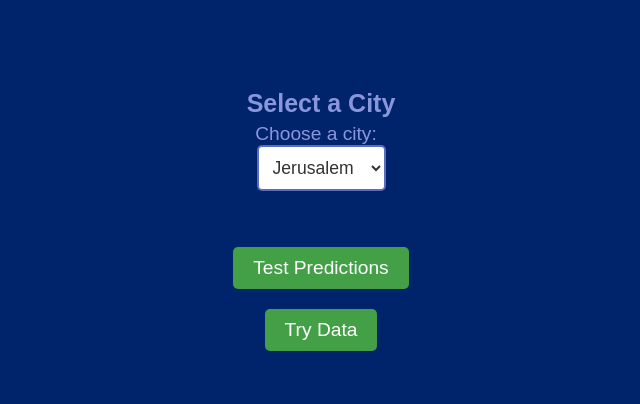
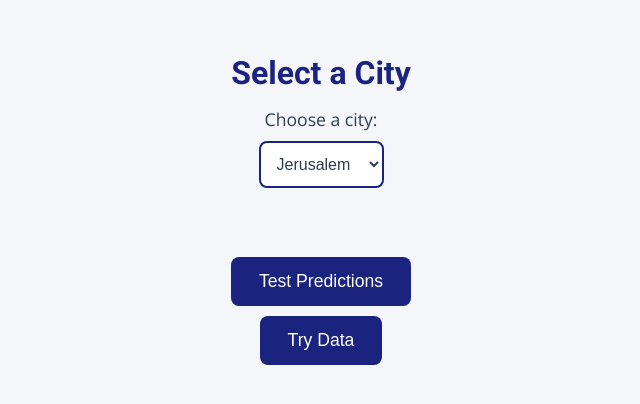
Before and after one commit to Amalziad1/Traffic-congestion-prediction-project, a plain HTML site: page index.html in a window 1280 px wide. Shown: the part 188-592 px from the top of the page, without its empty margins (319-959 px from the left). Drawn offline with nearby package versions, Linux system fonts and the light colour scheme.

Commit message:
Add files via upload
Update file

```diff
--- a/style.css
+++ b/style.css
@@ -1,91 +1,138 @@
+/* Importing fonts */
+@import url('https://fonts.googleapis.com/css2?family=Roboto:wght@400;700&family=Open+Sans:wght@300;400;600&display=swap');
+
+* {
+    margin: 0;
+    padding: 0;
+    box-sizing: border-box;
+}
+
 body {
-    font-family: 'Arial', sans-serif;
-    background-color: #00246c;
-    color: #8a96dc;
+    font-family: 'Open Sans', sans-serif;
+    background-color: #f4f6f9;
+    color: #2c3e50;
     display: flex;
     flex-direction: column;
     align-items: center;
     justify-content: center;
-    height: 100vh;
-    margin: 0;
+    min-height: 100vh;
+    padding: 20px;
 }
 
-h1 {
-    color: #8a96dc;
-    font-size: 25px;
-    margin-bottom: 5px;
+/* Heading styles */
+h1, h2, h3 {
+    font-family: 'Roboto', sans-serif;
+    color: #1a237e;
+    margin-bottom: 15px;
+    font-weight: 700; /* Bold */
 }
 
+/* Labels and input fields */
 label {
-    font-size: 1.2em;
-    margin-right: 10px;
+    font-size: 1.1em;
+    margin-bottom: 10px;
+    color: #2c3e50;
 }
 
-select {
-    padding: 10px;
-    font-size: 1.1em;
-    border: 2px solid #5c6bc0;
-    border-radius: 5px;
-    background-color: #fff;
-    color: #333;
+select, input[type="number"] {
+    padding: 12px;
+    font-size: 1em;
+    border: 2px solid #1a237e;
+    border-radius: 8px;
+    background-color: #ffffff;
+    color: #2c3e50;
+    margin-bottom: 20px;
+    transition: border-color 0.3s;
 }
 
+select:focus, input[type="number"]:focus {
+    border-color: #ff7043;
+    outline: none;
+}
+
+/* Button styles */
 button {
-    padding: 10px 20px;
-    font-size: 1.2em;
-    background-color: #5c6bc0;
-    color: #fff;
+    padding: 14px 28px;
+    font-size: 1.1em;
+    background-color: #1a237e;
+    color: #ffffff;
     border: none;
-    border-radius: 5px;
+    border-radius: 8px;
     cursor: pointer;
-    margin-top: 20px;
+    transition: background-color 0.3s, transform 0.2s;
+    margin: 5px; /* Add spacing between buttons */
 }
 
 button:hover {
-    background-color: #3949ab;
-}
-input[type="number"] {
-    padding: 10px;
-    font-size: 1.1em;
-    border: 2px solid #43a047;
-    border-radius: 5px;
-    margin-bottom: 10px;
+    background-color: #ff7043;
+    transform: scale(1.05);
 }
 
-button {
-    padding: 10px 20px;
-    font-size: 1.2em;
-    background-color: #43a047;
-    color: #fff;
-    border: none;
-    border-radius: 5px;
-    cursor: pointer;
-    margin-top: 20px;
+button:focus {
+    outline: 3px solid #ff7043;
 }
 
-button:hover {
-    background-color: #2e7d32;
+/* Button container */
+.button-container {
+    display: flex;
+    flex-direction: column;
+    align-items: center;
 }
 
+.button-container button {
+    width: 100%;
+    max-width: 200px; /* Set max-width for consistency */
+}
+
+/* Result display */
 #result {
     color: #ff7043;
     font-size: 1.5em;
     margin-top: 20px;
+    font-weight: 600; /* Semi-bold */
 }
 
+/* Table styles */
 table {
-    width: 80%;
+    width: 90%;
     margin: 20px auto;
     border-collapse: collapse;
+    background-color: #ffffff;
+    box-shadow: 0 4px 8px rgba(0, 0, 0, 0.1);
+    border-radius: 10px;
+    overflow: hidden;
 }
 
 table th, table td {
-    padding: 10px 10px;
+    padding: 12px 15px;
     text-align: center;
-    border: 1px solid #ddd;
+    border-bottom: 1px solid #ddd;
+    color: #2c3e50;
 }
 
 table th {
-    background-color: #f4f4f4;
-    font-weight: bold;
+    background-color: #1a237e;
+    color: #ffffff;
+    text-transform: uppercase;
+    font-weight: 700;
 }
+
+table tr:hover {
+    background-color: #f9f9f9;
+}
+
+/* Responsiveness */
+@media (max-width: 768px) {
+    body {
+        padding: 10px;
+    }
+
+    table {
+        width: 100%;
+    }
+
+    button {
+        width: 100%;
+        font-size: 1em;
+    }
+}
```
